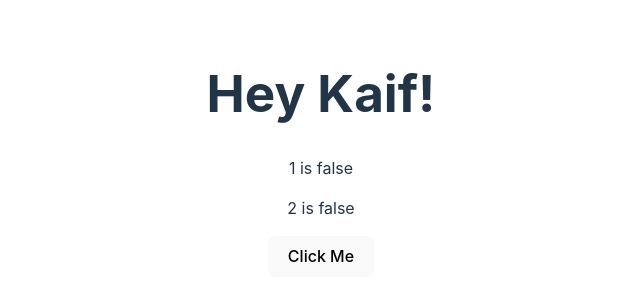
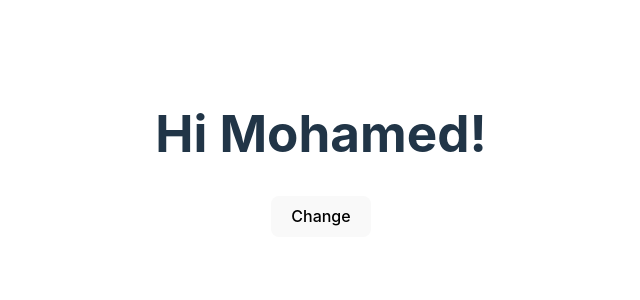
Before and after one commit to kaifkalanthar/BestPractice, a React (Vite) app: page / in a window 1280 px wide. Shown: the part 246-546 px from the top of the page, without its empty margins (319-959 px from the left). Built offline with nearby package versions, Linux system fonts and the light colour scheme.

Commit message:
ex1 completed

```diff
--- a/src/App.tsx
+++ b/src/App.tsx
@@ -1,27 +1,48 @@
 import { useState } from 'react'
-import produce from 'immer'
 import './App.css'
+import NavBar from './components/NavBar';
+import Cart from './components/Cart';
 
 function App() {
-  const [bugs, setBugs] = useState([
-    {id: 1, title: 'Bug1', fixed: false},
-    {id: 2, title: 'Bug2', fixed: false}
-  ])
+  const [game, setGame] = useState({
+    id: 1,
+    player:{
+      name : "Mohamed"
+    }
+  })
 
   const handleClick = () =>{
-    // setBugs(bugs.map(bug => bug.id === 1?{...bug, fixed: true}: {...bug}));
-    // console.log(bugs);
-    setBugs(produce(draft =>{
-      const bug = draft.find(bug => bug.id === 1);
-      if(bug)
-        bug.fixed = true;
-    }))
+    setGame({
+      ...game,
+      player : {
+        ...game.player,
+        name : "Kaif"
+      }
+    })
   }
+  // const [bugs, setBugs] = useState([
+  //   {id: 1, title: 'Bug1', fixed: false},
+  //   {id: 2, title: 'Bug2', fixed: false}
+  // ])
+
+  // const handleClick = () =>{
+  //   // setBugs(bugs.map(bug => bug.id === 1?{...bug, fixed: true}: {...bug}));
+  //   // console.log(bugs);
+  //   setBugs(produce(draft =>{
+  //     const bug = draft.find(bug => bug.id === 1);
+  //     if(bug)
+  //       bug.fixed = true;
+  //   }))
+  // }
   return (
     <>
-      <h1>Hey Kaif!</h1>
+      {/* <h1>Hey Kaif!</h1>
       {bugs.map(bug => <p>{`${bug.id} is ${bug.fixed}`}</p>)}
-      <button onClick={handleClick}>Click Me</button>
+      <button onClick={handleClick}>Click Me</button> */}
+      {/* <NavBar CartItems={cartItems.length}/>
+      <Cart cartItems={cartItems} onClear={() =>{setCartItems([])}}/> */}
+      <h1>Hi {game.player.name}!</h1>
+      <button onClick={handleClick}>Change</button>
     </>
   )
 }
--- /dev/null
+++ b/src/components/Cart.tsx
@@ -0,0 +1,16 @@
+interface Props{
+    cartItems: string[]
+    onClear : () => void
+}
+const Cart = ({cartItems, onClear}: Props) => {
+  return (
+    <div>
+        <ul>
+            {cartItems.map(cartItem => <li>{cartItem}</li>)}
+            <button onClick={onClear}>Clear</button>
+        </ul>
+    </div>
+  )
+}
+
+export default Cart
--- /dev/null
+++ b/src/components/NavBar.tsx
@@ -0,0 +1,12 @@
+interface Props{
+    CartItems: number
+}
+const NavBar = ({CartItems}: Props) => {
+  return (
+    <div>
+      <p>Count {CartItems}</p>
+    </div>
+  )
+}
+
+export default NavBar
```
